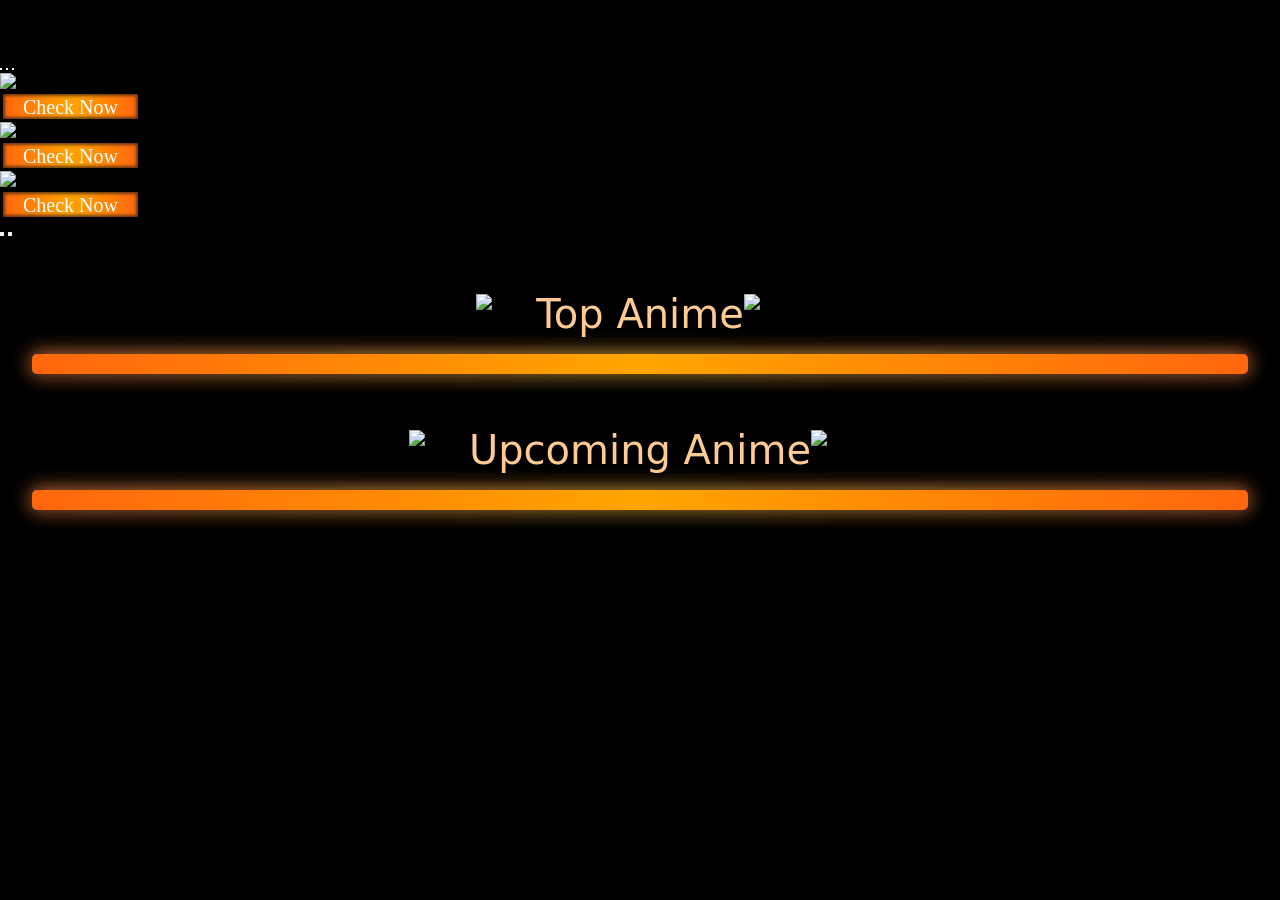
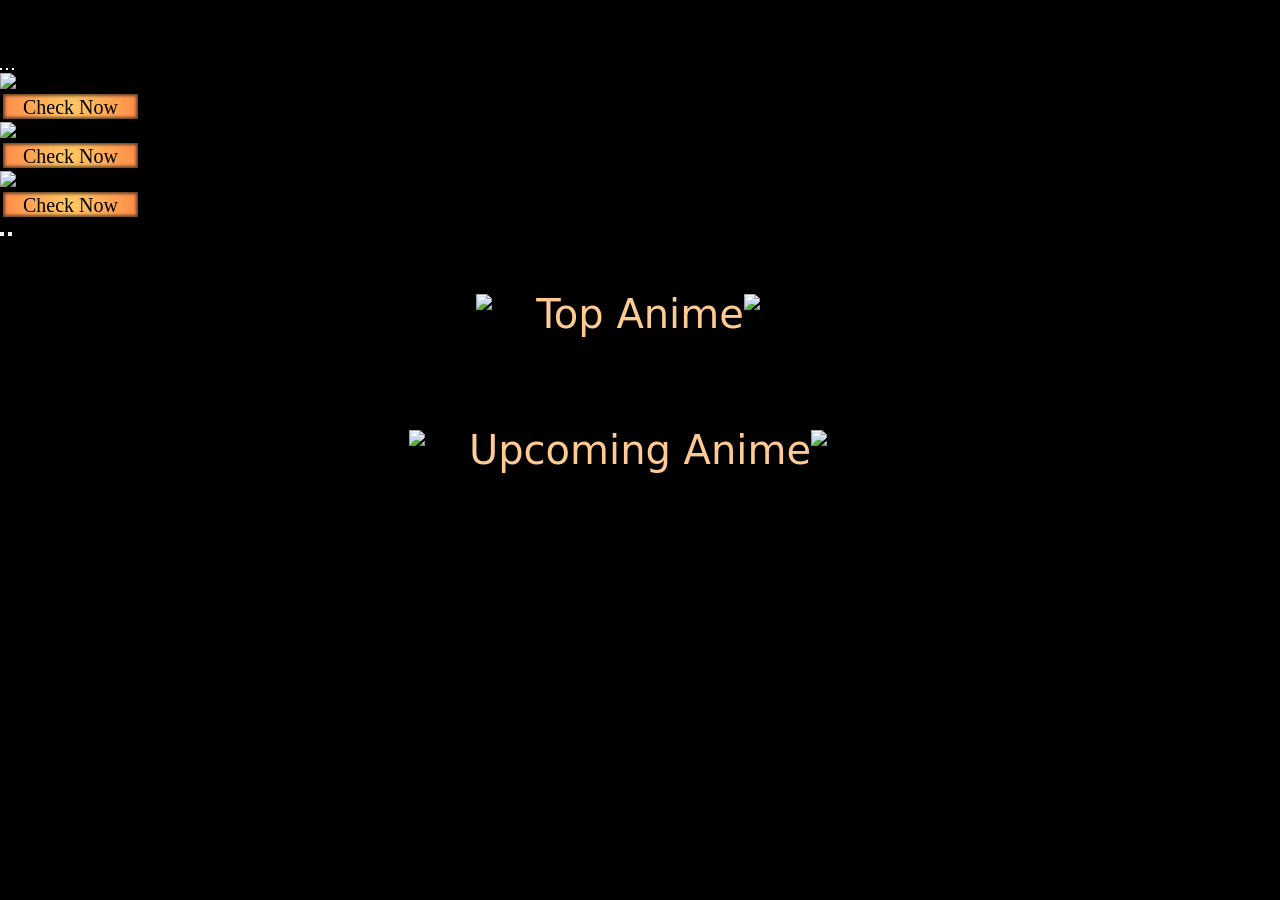

Refactor CSS styles for anime and manga pages, update scrollbar design, and enhance responsiveness; modify JavaScript for pagination buttons; improve server.js structure and authentication routes.

--- a/assets/css/anime.css
+++ b/assets/css/anime.css
@@ -1,80 +1,93 @@
-*{
-    padding: 0px;
-    margin: 0px;
-    box-sizing: border-box;
-    font-family: "Libre Baskerville", serif;
+* {
+  padding: 0px;
+  margin: 0px;
+  box-sizing: border-box;
+  font-family: "Libre Baskerville", serif;
 }
-body{
-    background-color: black !important;
+
+body {
+  background-color: black !important;
 }
 
 /*===========Scrollbar=============*/
 
 ::-webkit-scrollbar {
-    width: 15px;
-  }
+  width: 15px;
+}
+
 ::-webkit-scrollbar-track {
-    background: #1e1e1e;
-  }
-  ::-webkit-scrollbar-thumb {
-    background: radial-gradient(circle, orange, #ff660e);
-    border-radius: 10px;
-  }
-  ::-webkit-scrollbar-thumb:hover {
-    background: #ff954e;
-  }
+  background: #1e1e1e;
+}
+
+::-webkit-scrollbar-thumb {
+  background: radial-gradient(circle, rgb(255, 201, 99), #ff8b48);
+  border-radius: 10px;
+}
+
+::-webkit-scrollbar-thumb:hover {
+  background: #ff954e;
+}
+
 /*===========Carousel=============*/
 
-#anime-carousel{
+#anime-carousel {
   margin-top: 55px;
 }
-.carousel-button{
-    border: none;
-    font-size: 20px;
-    font-weight: 400;
-    padding: 2px 20px 0px 20px;
-    background: radial-gradient(circle, orange, #ff660e);
-    color: white;
-    box-shadow: rgba(17, 17, 17, 0.607) 0px 0px 3px 2px inset;
-    border: 3px solid black;
-    border-radius: 4px;
-    transition: 0.3s all;
+
+.carousel-button {
+  border: none;
+  font-size: 20px;
+  font-weight: 400;
+  padding: 2px 20px 0px 20px;
+  background: radial-gradient(circle, rgb(255, 201, 99), #ff8b48);
+  color: rgb(0, 0, 0);
+  box-shadow: rgba(17, 17, 17, 0.607) 0px 0px 3px 2px inset;
+  border: 3px solid black;
+  border-radius: 4px;
+  transition: 0.3s all;
 }
-.carousel-button:hover{
+
+.carousel-button:hover {
   transform: translateY(-2px);
 }
-.indicator-button{
-    border: 1px solid white !important;
+
+.indicator-button {
+  border: 1px solid white !important;
 }
-.carousel-indicators .active{
-    background-color: #ff5900 !important;
+
+.carousel-indicators .active {
+  background-color: #ff5900 !important;
 }
-.carousel-control-next-icon{
-    background-color: #000000 !important;
-    border-radius: 5px;
+
+.carousel-control-next-icon {
+  background-color: #000000 !important;
+  border-radius: 5px;
 }
-.carousel-control-prev-icon{
-    background-color: #000000 !important;  
-    border-radius: 5px;
+
+.carousel-control-prev-icon {
+  background-color: #000000 !important;
+  border-radius: 5px;
 }
 
 /*=========== Top 10 =============*/
 
-.top-10-container{
+.top-10-container {
   position: relative;
   display: flex;
   justify-content: center;
   align-items: center;
   margin-top: 50px;
 }
-.upcoming-container{
+
+.upcoming-container {
   position: relative;
   display: flex;
   justify-content: center;
   align-items: center;
   margin-top: 50px;
 }
-.anime-title{
+
+.anime-title {
   font-family: "Rubik 80s Fade", system-ui;
   font-weight: 400;
   font-size: 40px;
@@ -83,7 +96,8 @@ body{
   position: relative;
   top: 3px;
 }
-.sword{
+
+.sword {
   width: 60px;
 }
 
@@ -96,12 +110,12 @@ body{
   padding: 10px;
   border-radius: 5px;
   margin-top: 20px;
-  background: radial-gradient(circle, orange, #ff660e);
+  background: transparent;
   position: relative;
-  box-shadow: 0 6px 20px rgba(0, 0, 0, 0.3), 
-  0 6px 20px rgba(0, 0, 0, 0.15);
+
 }
-#top-anime-card-container::after{
+
+#top-anime-card-container::after {
   content: " ";
   position: absolute;
   background: inherit;
@@ -109,10 +123,9 @@ body{
   left: 0;
   right: 0;
   bottom: 0;
-  box-shadow: inset 0 0 500px rgba(255, 255, 255, .4); 
-  filter: blur(10px);
   z-index: -1;
 }
+
 #upcoming-card-container {
   display: grid;
   grid-template-columns: repeat(auto-fit, minmax(250px, 1fr));
@@ -123,12 +136,12 @@ body{
   border-radius: 5px;
   margin-top: 20px;
   margin-bottom: 50px;
-  background: radial-gradient(circle, orange, #ff660e);
+  background: transparent;
   position: relative;
-  box-shadow: 0 6px 20px rgba(0, 0, 0, 0.3), 
-  0 6px 20px rgba(0, 0, 0, 0.15);
+
 }
-#upcoming-card-container::after{
+
+#upcoming-card-container::after {
   content: " ";
   position: absolute;
   background: inherit;
@@ -136,88 +149,103 @@ body{
   left: 0;
   right: 0;
   bottom: 0;
-  box-shadow: inset 0 0 500px rgba(255, 255, 255, .4); 
-  filter: blur(10px);
   z-index: -1;
 }
-.card{
+
+.card {
   display: flex;
   flex-direction: column;
   overflow: hidden;
   background-color: #000000 !important;
   color: white !important;
-  box-shadow: rgba(237, 111, 33, 0.6) 0px 0px 3px 2px inset;
+  box-shadow: rgba(255, 173, 122, 0.6) 0px 0px 3px 2px inset;
   border: 2px solid black !important;
   transition: 0.3s all;
 }
-.card:hover{
+
+.card:hover {
   cursor: pointer;
-  transform:scale(1.03);
+  transform: scale(1.03);
   -ms-transform: scale(1.03);
   -webkit-transform: scale(1.03);
   border: 2px solid #ffffff !important;
   box-shadow: rgba(255, 255, 255, 0.774) 0px 0px 3px 2px;
 }
-.card-image{
+
+.card-image {
   display: block;
 }
-.card-title{
+
+.card-title {
   width: 98%;
   margin: 0 auto;
   text-align: center;
   font-size: 15px;
   margin-top: 5px;
 }
-.card-content{
+
+.card-content {
   display: flex;
   justify-content: space-around;
   margin-bottom: 5px;
   margin-top: auto;
 }
-.rating{
-  color:#ff660e;
+
+.rating {
+  color: #ff8843;
 }
 
 @media screen and (max-width: 800px) {
-  .carousel-button{
+  .carousel-button {
     font-size: 16px;
   }
 }
+
 @media screen and (max-width: 600px) {
- .carousel-indicators{
-  bottom: -30px !important;
- }
- .carousel-caption{
-  bottom: -0.75rem !important;
- }
+  .carousel-indicators {
+    bottom: -30px !important;
+  }
+
+  .carousel-caption {
+    bottom: -0.75rem !important;
+  }
 }
+
 @media screen and (max-width: 500px) {
-  .carousel-button{
+  .carousel-button {
     font-size: 12px;
     padding: 2px 10px 0px 10px;
   }
-  .anime-title{
+
+  .anime-title {
     font-size: 30px;
   }
-  .sword{
+
+  .sword {
     width: 45px;
   }
-  #top-anime-card-container, #upcoming-card-container{
+
+  #top-anime-card-container,
+  #upcoming-card-container {
     width: 95%;
-   grid-template-columns: repeat(auto-fit, minmax(150px, 1fr));
+    grid-template-columns: repeat(auto-fit, minmax(150px, 1fr));
   }
-  .card-title{
+
+  .card-title {
     font-size: 12px;
+  }
+
+  .card-content {
+    font-size: 10px;
+  }
 }
-.card-content{
-  font-size: 10px;
-}
-}
+
 @media screen and (max-width: 350px) {
-  .anime-title{
+  .anime-title {
     font-size: 22px;
   }
-  .sword{
+
+  .sword {
     width: 36px;
   }
 }
